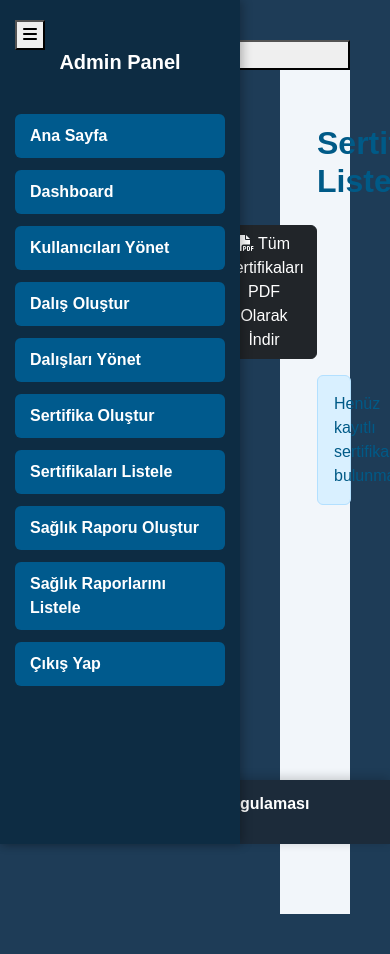
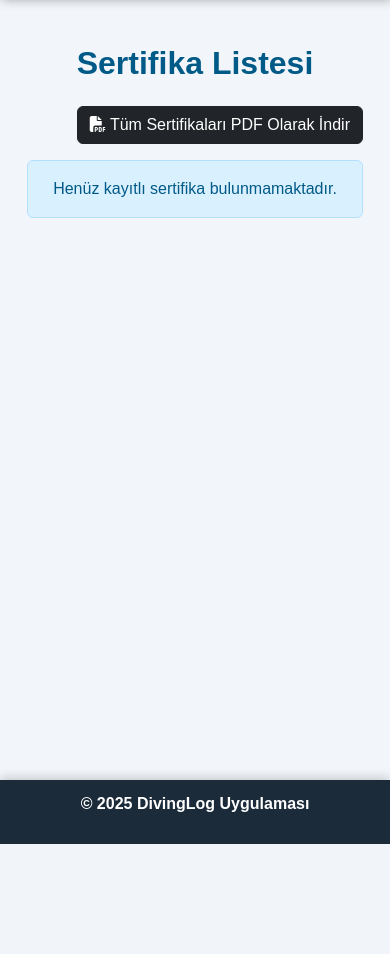
Before and after one commit to YigithanFirat/DivingLog, a PHP site: page /tcpdf/admin/certificate_list.php in a window 390 px wide; the page is wider, and only the part inside the window is pictured. After the commit the page ends 844 px from the top of that part, so only its background shows below. Run offline with PHP 8.4, Linux system fonts and the light colour scheme; data that the repository does not hold is empty.

Commit message:
Revamp certificate list CSS for layout and sidebar
Major overhaul of certificate_list.css to improve page structure, sidebar behavior, responsive design, and overall UI consistency. Adds sidebar toggle, updates layout containers, enhances table and pagination styles, and introduces a fixed footer. Old redundant styles removed and new responsive rules added for better mobile support.

```diff
--- a/src/CSS/certificate_list.css
+++ b/src/CSS/certificate_list.css
@@ -1,149 +1,24 @@
-/* Genel gövde stili */
+/* GENEL GÖVDE */
 html, body {
+    margin: 0;
+    padding: 0;
     background-color: #1e3c57;
     font-family: Arial, sans-serif;
-    padding: 20px;
-    display: flex;
-    flex-direction: column;
 }
 
-/* Başlık */
-h1 {
-    font-size: 2rem;
-    font-weight: bold;
-    color: #005a87;
-    text-align: center;
-    margin-bottom: 30px;
-}
-
-/* Tablo stilleri */
-.table {
-    background-color: #1e3c57;
-    border-radius: 12px;
-    overflow: hidden;
-    box-shadow: 0 2px 10px #000;
-    border: 1px solid #000;
-}
-
-/* Tablo başlıkları */
-.table thead th {
-    background-color: #005a87;
-    color: #fff;
-    text-align: center;
-    vertical-align: middle;
-    font-size: 0.95rem;
-}
-
-/* Tablo hücreleri */
-.table td {
-    vertical-align: middle;
-    text-align: center;
-    font-size: 0.9rem;
-    padding: 12px;
-}
-
-/* Alternatif satır renkleri */
-.table-striped tbody tr:nth-of-type(odd) {
-    background-color: #1e3c57;
-    border-radius: 30px;
-}
-
-/* Bilgi kutusu */
-.alert-info {
-    background-color: #d9f0ff;
-    color: #005a87;
-    font-size: 1rem;
-    border: 1px solid #b3e0ff;
-}
-
-/* Butonları hizala */
-.action-buttons {
-    display: flex;
-    gap: 5px;
-    justify-content: center;
-}
-
-/* Responsive tablo */
-@media (max-width: 768px) {
-    .page-wrapper {
-        flex-direction: column;
-    }
-
-    .content-container {
-        margin-left: 0;
-        padding: 10px;
-    }
-
-    .table thead {
-        display: none;
-        border-radius: 30px;
-    }
-
-    .table, .table tbody, .table tr, .table td {
-        display: block;
-        width: 100%;
-    }
-
-    .sidebar {
-        position: relative;
-        width: 100%;
-        height: auto;
-        box-shadow: none;
-    }
-
-    .table tr {
-        margin-bottom: 15px;
-        background-color: #fff;
-        box-shadow: 0 1px 5px rgba(0,0,0,0.05);
-        border-radius: 8px;
-        padding: 10px;
-    }
-
-    .table td {
-        text-align: right;
-        position: relative;
-        padding-left: 50%;
-    }
-
-    .table td::before {
-        content: attr(data-label);
-        position: absolute;
-        left: 15px;
-        width: 45%;
-        padding-right: 10px;
-        font-weight: bold;
-        text-align: left;
-        color: #005a87;
-    }
-}
-
-.pagination {
-    margin-top: 20px;
-    display: flex;
-    justify-content: center; /* Sayfa numaralarını ortalar */
-    gap: 8px; /* Sayfalar arasında boşluk bırakır */
-    flex-wrap: wrap; /* Gerekirse alt satıra geçer */
-}
-
+/* SAYFA YAPISI */
 .page-wrapper {
     display: flex;
     min-height: 100vh;
+    position: relative;
 }
 
-.pagination a {
-    display: inline-block;
-    padding: 8px 12px;
-    color: #333;
-    background-color: #eee;
-    text-decoration: none;
-    border-radius: 4px;
-    transition: background-color 0.3s;
-}
-
-.pagination a.active {
-    background-color: #2c3e50;
-    color: #fff;
-    font-weight: bold;
+.content-container {
+    margin-left: 240px;
+    padding: 30px 25px 90px 25px;
+    background-color: #f2f6fa;
+    flex: 1;
+    transition: margin-left 0.3s ease;
 }
 
 /* SIDEBAR */
@@ -154,22 +29,79 @@ h1 {
     width: 240px;
     height: 100vh;
     background-color: #0d2c43;
-    padding: 20px 15px;
+    padding: 0px 15px;
     box-shadow: 2px 0 10px rgba(0, 0, 0, 0.3);
     z-index: 1000;
     display: flex;
     flex-direction: column;
-    gap: 15px;
+    transition: transform 0.3s ease;
 }
 
+.sidebar.hidden {
+    transform: translateX(-100%);
+}
+
+/* SIDEBAR BAŞLIK */
 .sidebar h2 {
     color: #ffffff;
-    font-size: 20px;
+    font-size: 22px;
     text-align: center;
-    margin-bottom: 25px;
-    font-weight: 600;
+    margin-bottom: 30px;
 }
 
+/* HAMBURGER BUTON (SIDEBAR İÇİNDE) */
+.menu-toggle {
+    background-color: #113452;
+    padding: 8px 10px;
+    border-radius: 5px;
+    cursor: pointer;
+    color: white;
+    font-size: 18px;
+    transition: background-color 0.3s ease;
+    border: none;
+    display: flex;
+    align-items: center;
+    justify-content: center;
+    user-select: none;
+}
+
+.menu-toggle:hover {
+    background-color: #1a4b6d;
+}
+
+/* SABİT HAMBURGER (SIDEBAR KAPALIYKEN GÖRÜNÜR) */
+.menu-toggle.fixed-toggle {
+    position: fixed;
+    top: 20px;
+    left: 20px;
+    z-index: 1100;
+    background-color: #154064;
+    padding: 10px 12px;
+    border-radius: 5px;
+    box-shadow: 0 0 8px rgba(0, 0, 0, 0.2);
+    color: white;
+    font-size: 20px;
+    border: none;
+    display: none; /* default gizli */
+    transition: background-color 0.3s ease;
+    user-select: none;
+}
+
+.menu-toggle.fixed-toggle:hover {
+    background-color: #1a4b6d;
+}
+
+/* Sidebar kapandığında fixed toggle görünür */
+.sidebar.hidden ~ .menu-toggle.fixed-toggle {
+    display: flex;
+}
+
+/* Sidebar açıkken fixed toggle gizli */
+.sidebar:not(.hidden) ~ .menu-toggle.fixed-toggle {
+    display: none;
+}
+
+/* MENÜ */
 .sidebar ul {
     list-style: none;
     padding: 0;
@@ -195,16 +127,81 @@ h1 {
     color: #fff;
 }
 
-.content-container {
-    margin-left: 240px;
-    padding: 30px 25px 80px 25px; /* Alt padding footer çakışmasını önler */
-    background-color: #f2f6fa;
-    min-height: 100vh;
-    flex: 1;
+/* BAŞLIK */
+h1 {
+    font-size: 2rem;
+    font-weight: bold;
+    color: #005a87;
+    text-align: center;
+    margin-bottom: 30px;
 }
 
-.container.mt-4 {
-    max-width: 100%;
+/* TABLO */
+.table {
+    background-color: #1e3c57;
+    border-radius: 12px;
+    overflow: hidden;
+    box-shadow: 0 2px 10px #000;
+    border: 1px solid #000;
+}
+
+.table thead th {
+    background-color: #005a87;
+    color: #fff;
+    text-align: center;
+    vertical-align: middle;
+    font-size: 0.95rem;
+}
+
+.table td {
+    vertical-align: middle;
+    text-align: center;
+    font-size: 0.9rem;
+    padding: 12px;
+}
+
+.table-striped tbody tr:nth-of-type(odd) {
+    background-color: #1e3c57;
+}
+
+/* ACTION BUTONLAR */
+.action-buttons {
+    display: flex;
+    gap: 5px;
+    justify-content: center;
+}
+
+/* BİLGİ MESAJI */
+.alert-info {
+    background-color: #d9f0ff;
+    color: #005a87;
+    font-size: 1rem;
+    border: 1px solid #b3e0ff;
+}
+
+/* PAGINATION */
+.pagination {
+    margin-top: 20px;
+    display: flex;
+    justify-content: center;
+    gap: 8px;
+    flex-wrap: wrap;
+}
+
+.pagination a {
+    display: inline-block;
+    padding: 8px 12px;
+    color: #333;
+    background-color: #eee;
+    text-decoration: none;
+    border-radius: 4px;
+    transition: background-color 0.3s ease;
+}
+
+.pagination a.active {
+    background-color: #2c3e50;
+    color: #fff;
+    font-weight: bold;
 }
 
 /* FOOTER */
@@ -218,11 +215,74 @@ footer {
     position: fixed;
     left: 0;
     bottom: 0;
-    z-index: 999;
+    z-index: 900;
     box-shadow: 0 -2px 10px rgba(0, 0, 0, 0.2);
 }
 
-footer p
-{
+footer p {
     font-weight: bolder;
 }
+
+/* SIDEBAR KAPANDIĞINDA CONTENT FULL WIDTH OLSUN */
+.sidebar.hidden ~ .content-container {
+    margin-left: 0;
+}
+
+/* RESPONSIVE TASARIM */
+@media (max-width: 768px) {
+    .page-wrapper {
+        flex-direction: column;
+    }
+
+    .sidebar {
+        position: fixed;
+        width: 100%;
+        height: auto;
+        transform: translateY(-100%);
+        z-index: 1000;
+        transition: transform 0.3s ease;
+    }
+
+    .sidebar.hidden {
+        transform: translateY(0);
+    }
+
+    .content-container {
+        margin-left: 0;
+        padding: 20px 15px 90px 15px;
+    }
+
+    .table thead {
+        display: none;
+    }
+
+    .table, .table tbody, .table tr, .table td {
+        display: block;
+        width: 100%;
+    }
+
+    .table tr {
+        margin-bottom: 15px;
+        background-color: #fff;
+        box-shadow: 0 1px 5px rgba(0, 0, 0, 0.05);
+        border-radius: 8px;
+        padding: 10px;
+    }
+
+    .table td {
+        text-align: right;
+        position: relative;
+        padding-left: 50%;
+    }
+
+    .table td::before {
+        content: attr(data-label);
+        position: absolute;
+        left: 15px;
+        width: 45%;
+        padding-right: 10px;
+        font-weight: bold;
+        text-align: left;
+        color: #005a87;
+    }
+}
```
